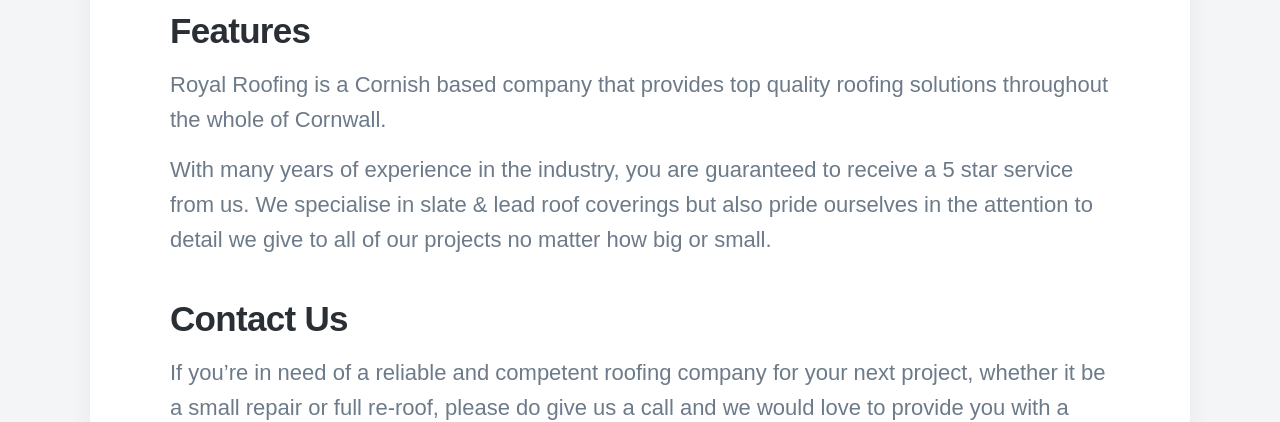
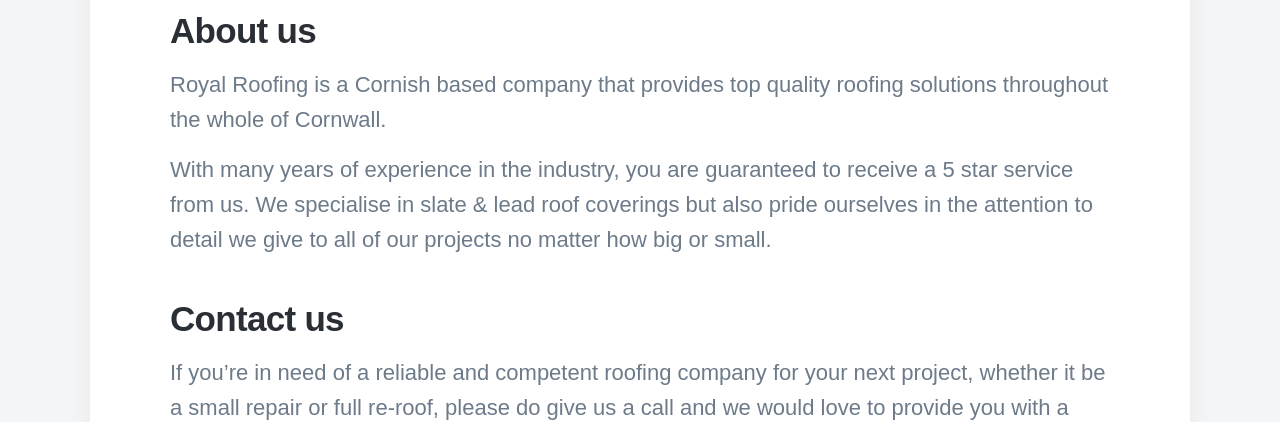
Before and after one commit to royalroofing/royalroofing.github.io, a Jekyll site: the page built from _pages/about.md, in a window 1280 px wide. Shown: the part 609-1031 px from the top of the page. Built offline with Jekyll 4.4.1, drawn with Linux system fonts in a browser that asks for light colours; nearby versions of some CDN libraries; some web fonts are replaced.

Commit message:
Update about.md

```diff
--- a/_pages/about.md
+++ b/_pages/about.md
@@ -5,13 +5,13 @@
 featured_image: /images/about.png
 ---
 
-## Features
+## About us
 
 Royal Roofing is a Cornish based company that provides top quality roofing solutions throughout the whole of Cornwall.
 
 With many years of experience in the industry, you are guaranteed to receive a 5 star service from us. We specialise in slate & lead roof coverings but also pride ourselves in the attention to detail we give to all of our projects no matter how big or small.
 
-## Contact Us
+## Contact us
 
 If you’re in need of a reliable and competent roofing company for your next project, whether it be a small repair or full re-roof, please do give us a call and we would love to provide you with a free estimate!
 
```
